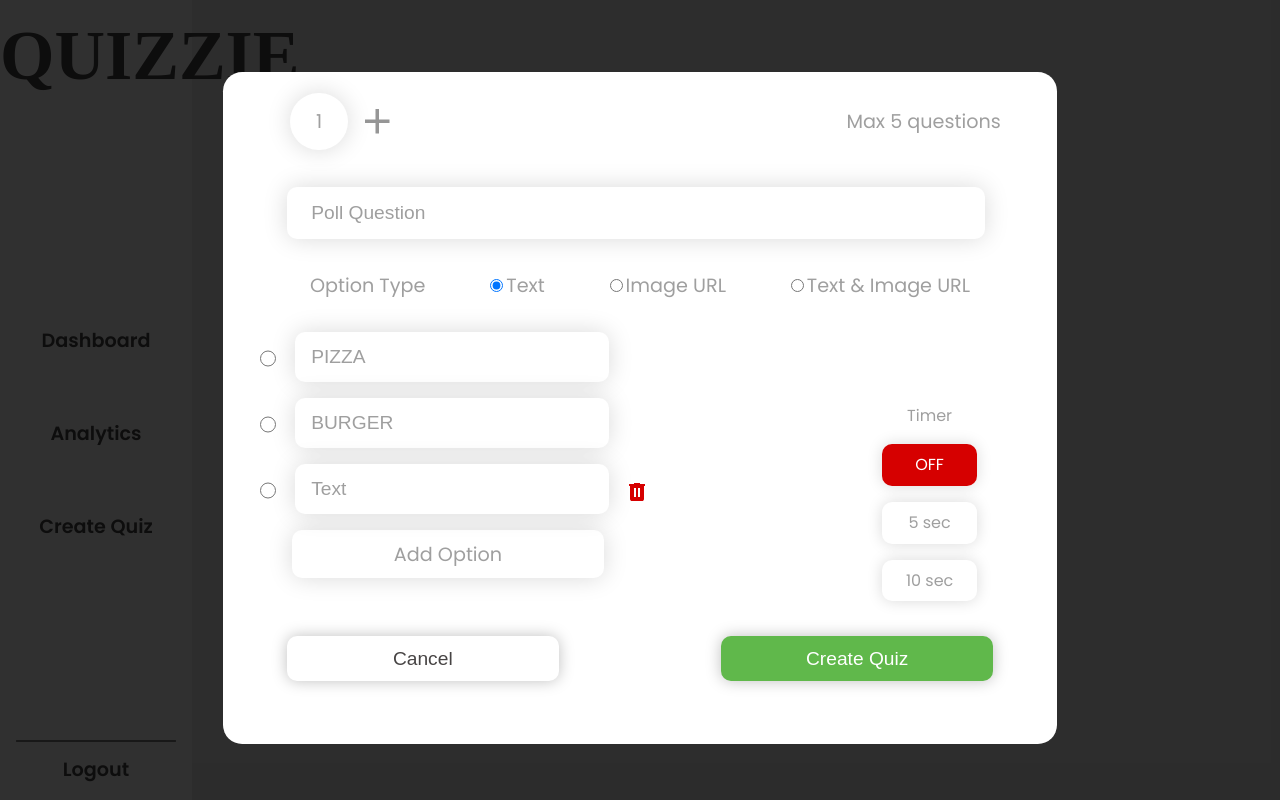
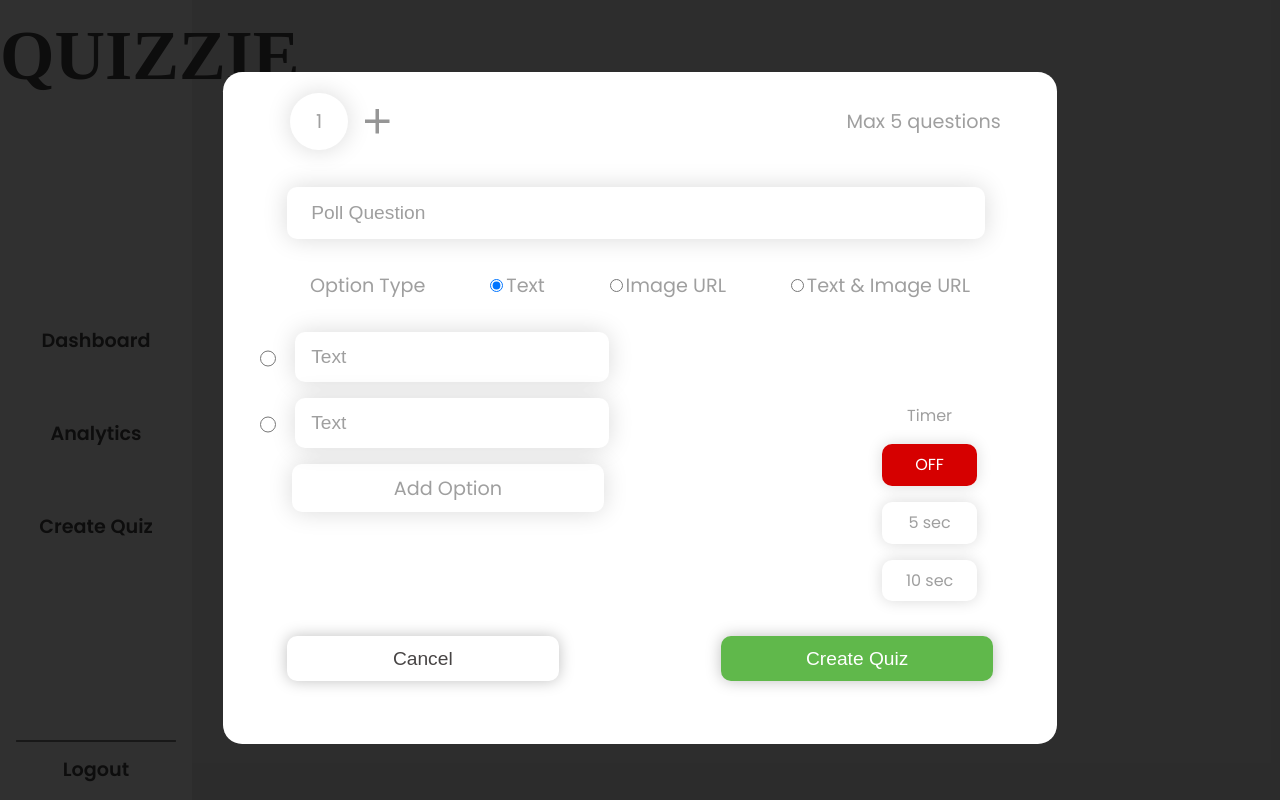
Before and after one commit to 2023PHOENIX/Quizzies, a React (Vite) app in the folder client/: page /create-quiz in a window 1280 px wide. Built offline with nearby package versions, Linux system fonts and the light colour scheme; a web font is replaced by a local one.

Commit message:
feat: form2 working completely

```diff
--- a/client/src/components/QuizForm2/QuestionData.jsx
+++ b/client/src/components/QuizForm2/QuestionData.jsx
@@ -1,15 +1,6 @@
-import { useState } from "react";
 import { v4 as uuidv4 } from "uuid";
 import styles from "./quizForm2.module.css";
-import { useEffect } from "react";
 const QuestionData = ({ data, setData }) => {
-  const [totalOptions, setTotalOptions] = useState([
-    {
-      id: uuidv4(),
-    },
-    { id: uuidv4() },
-  ]);
-
   const addOption = () => {
     setData((prevData) => ({
       ...prevData,
@@ -17,7 +8,6 @@
     }));
   };
   const removeOption = (id) => {
-    console.log(id);
     const updatedOptionData = data?.options?.filter(
       (option) => option.id !== id,
     );
@@ -58,6 +48,7 @@
         className={styles.questionTitle}
         placeholder="Poll Question"
         defaultValue={data?.title}
+        value={data?.title}
         onChange={(e) =>
           setData((prev) => ({ ...prev, title: e.target.value }))
         }
--- a/client/src/components/QuizForm2/QuizForm2.jsx
+++ b/client/src/components/QuizForm2/QuizForm2.jsx
@@ -6,24 +6,20 @@
 import { useState } from "react";
 import Timer from "../Timer/Timer";
 import { useEffect } from "react";
+import { generateDefaultData } from "../../data/questionDefaultData";
 
 const QuizForm2 = () => {
-  const [questionData, setQuestionData] = useState([{ id: uuidv4() }]);
+  const [questionData, setQuestionData] = useState([generateDefaultData()]);
 
-  const [selectedQuestionData, setSelectedQuestionData] = useState({
-    id: questionData[0].id,
-    title: "",
-    choiceType: "Text",
-    options: [
-      { id: uuidv4(), text: "PIZZA", url: "https://something.com" },
-      { id: uuidv4(), text: "BURGER", url: "" },
-      { id: uuidv4(), text: "", url: "" },
-    ],
-  });
+  const [selectedQuestionData, setSelectedQuestionData] = useState(
+    questionData[0],
+  );
+
+  console.log(questionData);
 
   console.log(selectedQuestionData);
   const addQuestion = () => {
-    setQuestionData((prevData) => [...prevData, { id: uuidv4() }]);
+    setQuestionData((prevData) => [...prevData, generateDefaultData()]);
   };
 
   const removeQuestion = (id) => {
@@ -34,6 +30,24 @@
     setQuestionData(updatedQuestionData);
   };
 
+  const updateUserInputQuestionData = () => {
+    const updatedQuestionData = questionData.map((q) => {
+      return q.id === selectedQuestionData.id ? selectedQuestionData : q;
+    });
+
+    setQuestionData(updatedQuestionData);
+  };
+  // WARN: using index over here
+
+  const changeSelectedQuestion = (index) => {
+    updateUserInputQuestionData();
+    setSelectedQuestionData(questionData[index]);
+  };
+
+  const handleCreateQuiz = () => {
+    // HACK: corner case: last question is not added till now
+    updateUserInputQuestionData();
+  };
   return (
     <div className={styles.wrapper}>
       <div className={styles.questionCounter}>
@@ -42,7 +56,7 @@
             <div
               className={styles.qNum}
               key={qd.id}
-              onClick={() => setSelectedQuestionData(qd)}
+              onClick={() => changeSelectedQuestion(i)}
             >
               {i + 1}
               {i > 0 && (
@@ -93,6 +107,7 @@
         <button
           className={styles.buttonStyle}
           style={{ background: "#60B84B", color: "#fff" }}
+          onClick={handleCreateQuiz}
         >
           Create Quiz
         </button>
--- /dev/null
+++ b/client/src/data/questionDefaultData.js
@@ -0,0 +1,16 @@
+import { v4 as uuidv4 } from "uuid";
+
+const generateNewID = () => {
+  return uuidv4();
+};
+export const generateDefaultData = () => {
+  return {
+    id: generateNewID(),
+    title: "",
+    choiceType: "Text",
+    options: [
+      { id: generateNewID(), text: "", url: "" },
+      { id: generateNewID(), text: "", url: "" },
+    ],
+  };
+};
```
Lines whose indentation alone changed are shown as unchanged.
